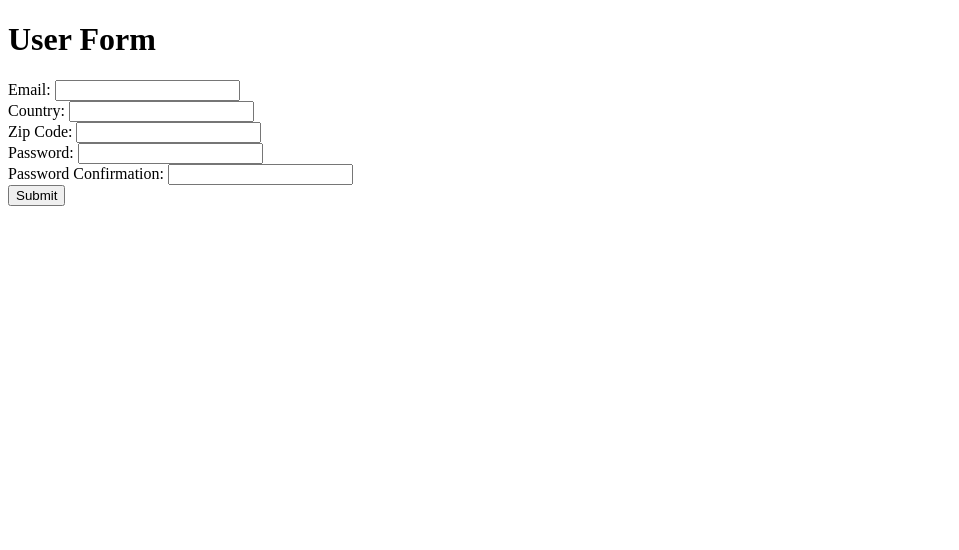
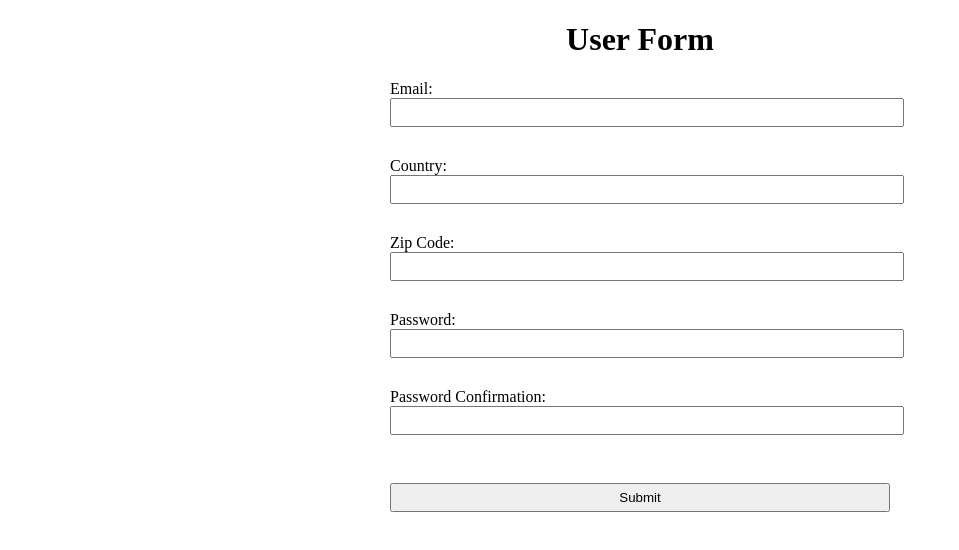
Before and after one commit to esteban90-dev/client-side-form-validation, a website: page index.html in a window 1280 px wide. Shown: the whole page, without its empty margins (0-959 px from the left). Drawn offline with Linux system fonts and the light colour scheme.

Commit message:
style form

```diff
--- a/index.html
+++ b/index.html
@@ -10,31 +10,22 @@
   <body>
     <h1>User Form</h1>
     <form action="#">
-      <div>
       <label for="email">Email:</label>
       <input type="text" id="email" name="email">
-      </div>
 
-      <div>
       <label for="country">Country:</label>
       <input type="text" id="country" name="country">
-      </div>
 
-      <div>
       <label for="zip">Zip Code:</label>
       <input type="number" id="zip" name="zip">
-      </div>
 
-      <div>
       <label for="password">Password:</label>
       <input type="password" id="password" name="password">
-      </div>
 
-      <div>
       <label for="password-confirm">Password Confirmation:</label>
       <input type="password" id="password-confirm" name="password-confirm">
-      </div>
 
+      <br>
       <input type="submit">
     </form>
     <script src="./scripts/main.js"></script>
--- a/styles/main.css
+++ b/styles/main.css
@@ -0,0 +1,20 @@
+body {
+  max-width: 500px;
+  margin: 0 auto;
+}
+
+h1 {
+  text-align: center;
+}
+
+label {
+  display: block;
+  margin-top: 10px;
+}
+
+input {
+  display: block;
+  width: 100%;
+  margin-bottom: 30px;
+  padding: 5px;
+}
```
Lines whose indentation alone changed are shown as unchanged.
